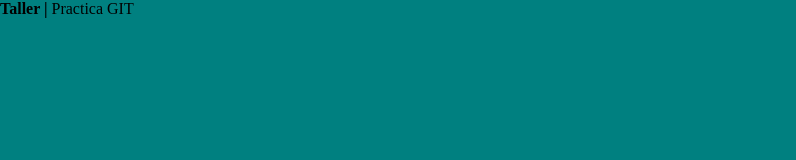
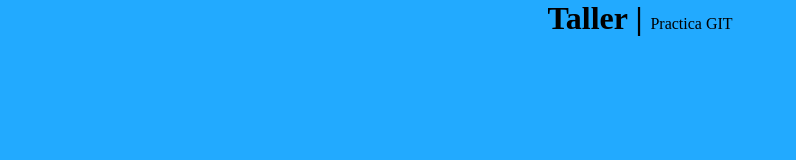
Before and after one commit to ManuelVC/git, a plain HTML site: page index.html in a window 1280 px wide. Shown: the whole page, without its empty margins (0-796 px from the left). Drawn offline with Linux system fonts and the light colour scheme.

Commit message:
Colores y posicionamiento cambiado

```diff
--- a/css/style.css
+++ b/css/style.css
@@ -3,5 +3,9 @@ html,body{
 	padding: 0;
 }
 body{
-	background-color: teal;
+	background-color: #2af;
+	text-align: center;
 }
+strong{
+	font-size: 2em;
+}
```
